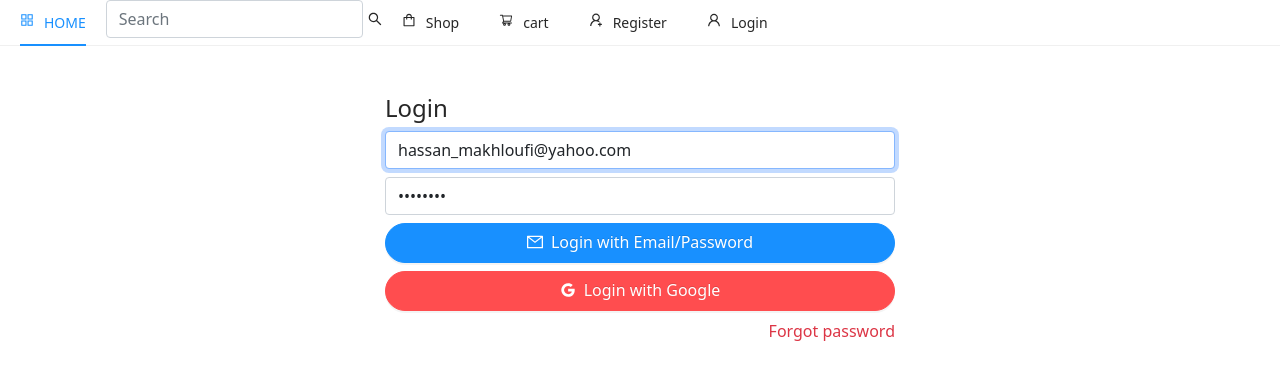
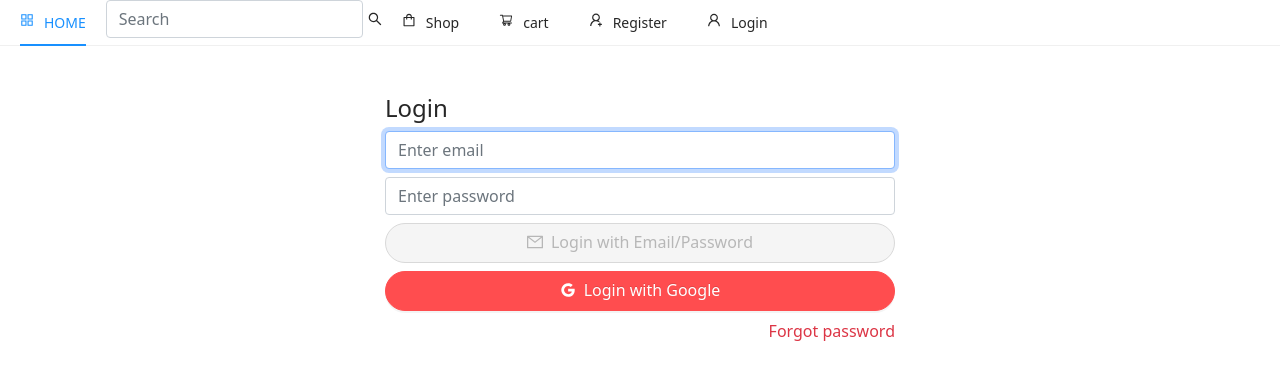
Before and after one commit to HassanMak29/Cloudsbay-ecommerce-front, a React (Create React App) app: page /login in a window 1280 px wide. Shown: the top 380 px of the page. Built offline with nearby package versions, Linux system fonts and the light colour scheme; no server answers.

Commit message:
cleaned login form

```diff
--- a/src/pages/auth/Login.js
+++ b/src/pages/auth/Login.js
@@ -8,8 +8,8 @@ import { Link } from "react-router-dom";
 import { createOrUpdateUser } from "../../functions/auth";
 
 const Login = ({ history }) => {
-  const [email, setEmail] = useState("hassan_makhloufi@yahoo.com");
-  const [password, setPassword] = useState("test1234");
+  const [email, setEmail] = useState("");
+  const [password, setPassword] = useState("");
   const [loading, setLoading] = useState(false);
   const dispatch = useDispatch();
 
```
